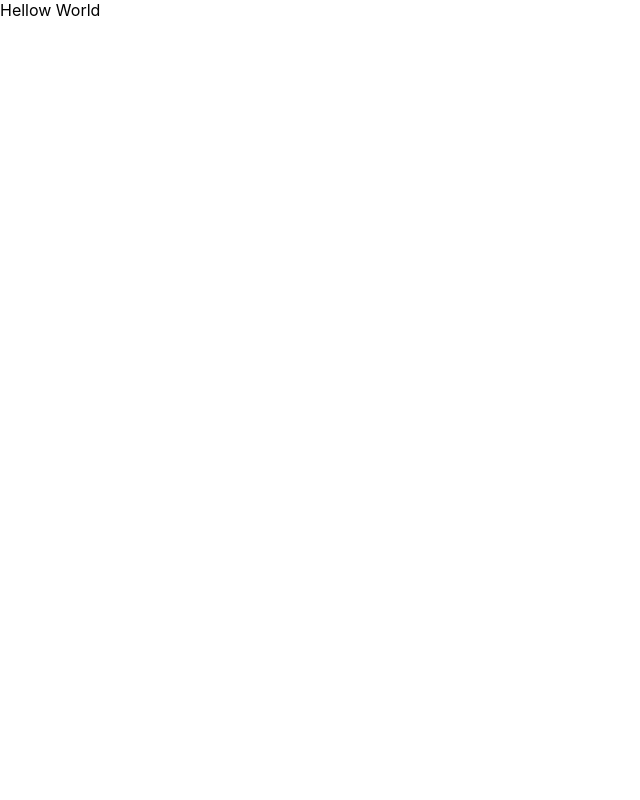
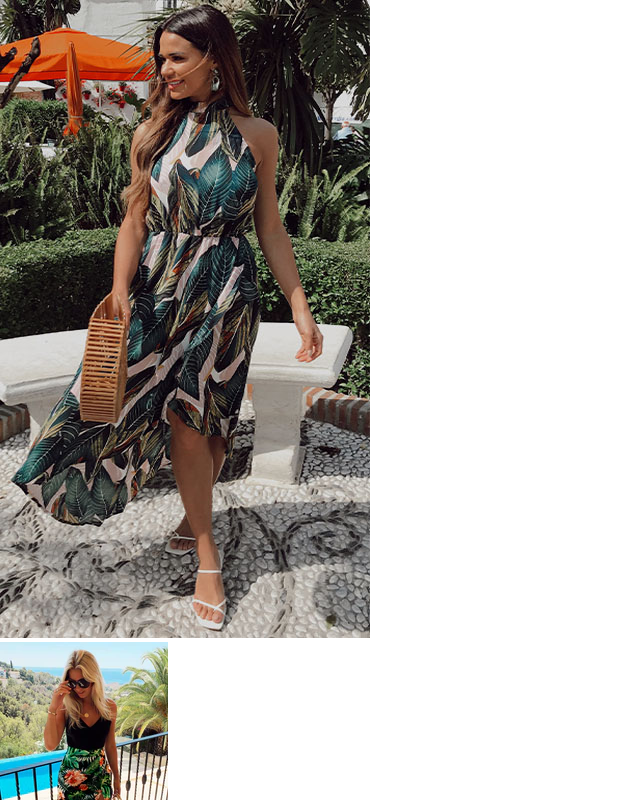
Before and after one commit to florianipate/online-shop-v4, a React (Create React App) app: page /home in a window 1280 px wide. Shown: the top 800 px of the page, without its empty margins (0-640 px from the left). Built offline with nearby package versions, Linux system fonts and the light colour scheme.

Commit message:
implement roures

```diff
--- a/src/App.js
+++ b/src/App.js
@@ -1,9 +1,11 @@
+import { Routes, Route } from 'react-router-dom';
 
+import Home from './routes/home/home.component';
 const App = () => {
   return (
-    <div>
-      Hellow World
-    </div>
+    <Routes>
+      <Route path='/home' element = { <Home /> } />
+    </Routes>
   );
 }
 
--- a/src/components/custom-colection/custom-colection.component.jsx
+++ b/src/components/custom-colection/custom-colection.component.jsx
@@ -1,4 +1,4 @@
-import './custom-colection.style.scss';
+// import './custom-colection.style.scss';
 
 const CustomColection = () => {
     return (
--- a/src/index.js
+++ b/src/index.js
@@ -1,5 +1,6 @@
 import React from 'react';
 import ReactDOM from 'react-dom/client';
+import { BrowserRouter } from 'react-router-dom';
 import './index.css';
 import App from './App';
 import reportWebVitals from './reportWebVitals';
@@ -7,7 +8,10 @@ import reportWebVitals from './reportWebVitals';
 const root = ReactDOM.createRoot(document.getElementById('root'));
 root.render(
   <React.StrictMode>
-    <App />
+    <BrowserRouter>
+      <App />
+    </BrowserRouter>
+
   </React.StrictMode>
 );
 
```
